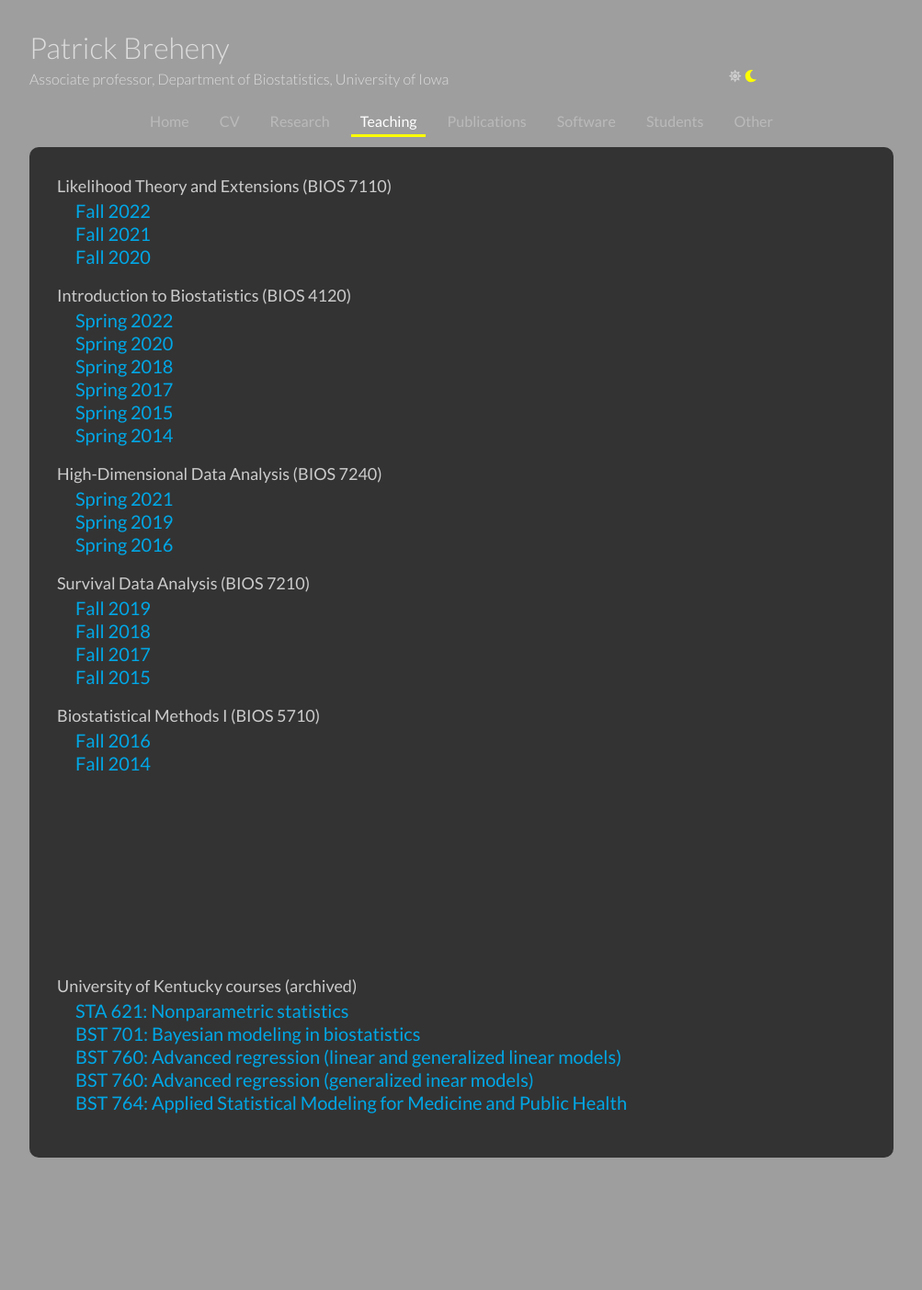
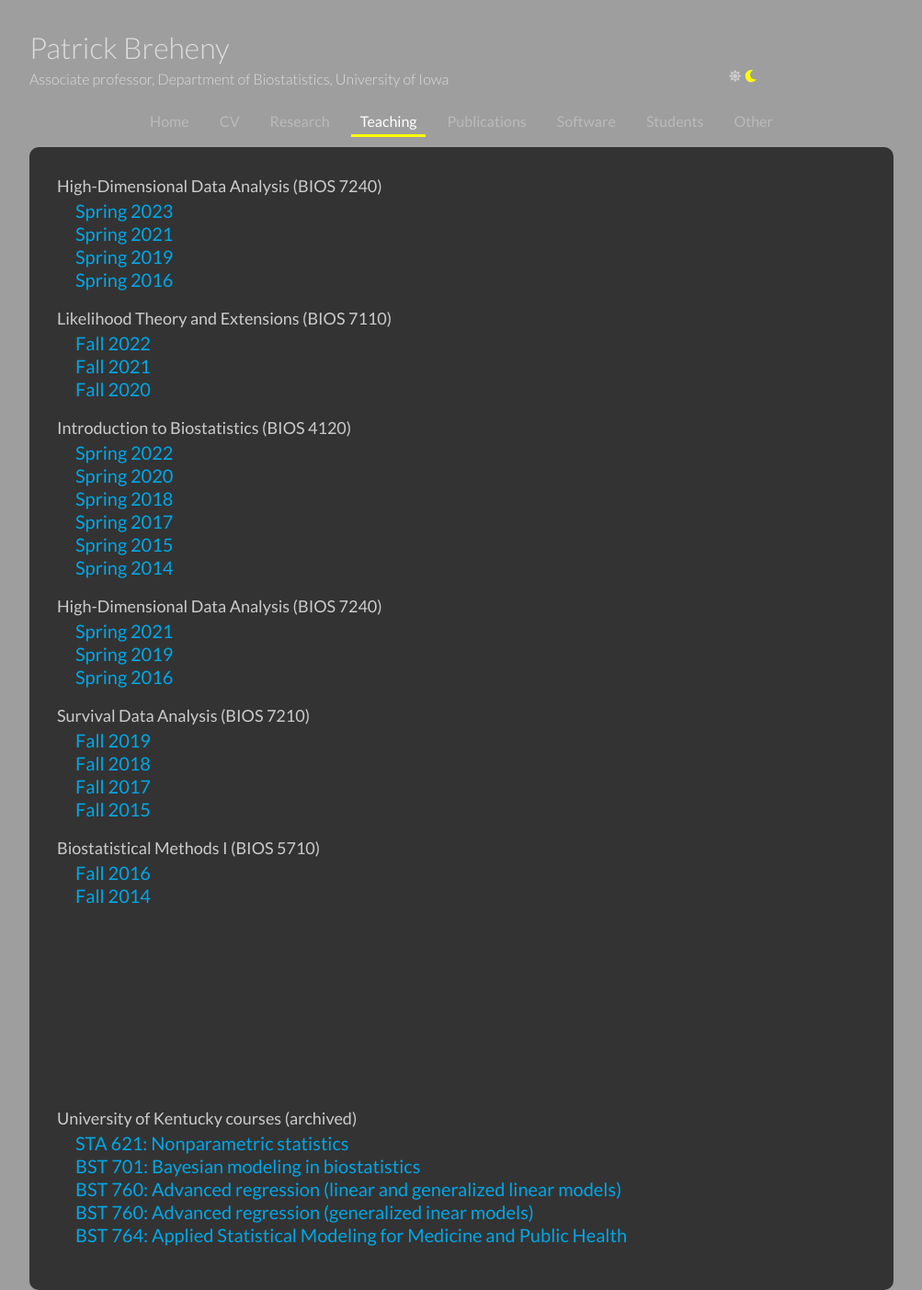
Before and after one commit to pbreheny/web, a Jekyll site: the page built from teaching.html, in a window 1280 px wide. Shown: the whole page at 92% size, without its empty margins (138-1141 px from the left). Built offline with Jekyll 4.4.1, drawn with Linux system fonts in a browser that asks for light colours; nearby versions of some CDN libraries; before the commit the page ends 1259 px from its top, so only the background shows below that; grey boxes are pictures that could not be loaded.

Commit message:
Spring 2023 teaching

```diff
--- a/teaching.html
+++ b/teaching.html
@@ -1,6 +1,14 @@
 ---
 layout: default
 ---
+
+<h4>High-Dimensional Data Analysis (BIOS 7240)</h4>
+<div class="semester">
+  <h3><a href="7240/s23/index.html">Spring 2023</a></h3>
+  <h3><a href="7240/s21/index.html">Spring 2021</a></h3>
+  <h3><a href="7240/s19/index.html">Spring 2019</a></h3>
+  <h3><a href="7600/s16/index.html">Spring 2016</a></h3>
+</div>
 
 <h4>Likelihood Theory and Extensions (BIOS 7110)</h4>
 <div class="semester">
```
